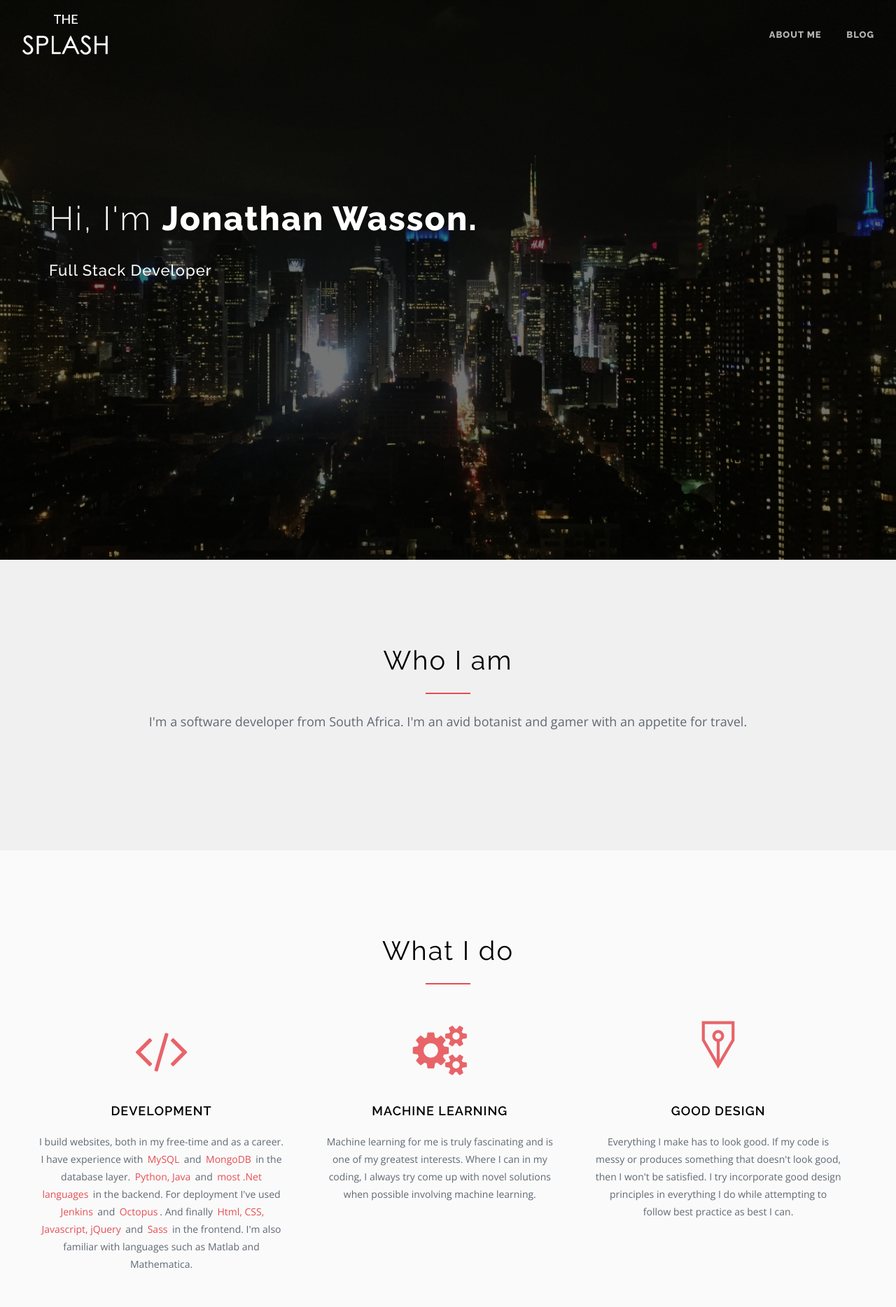
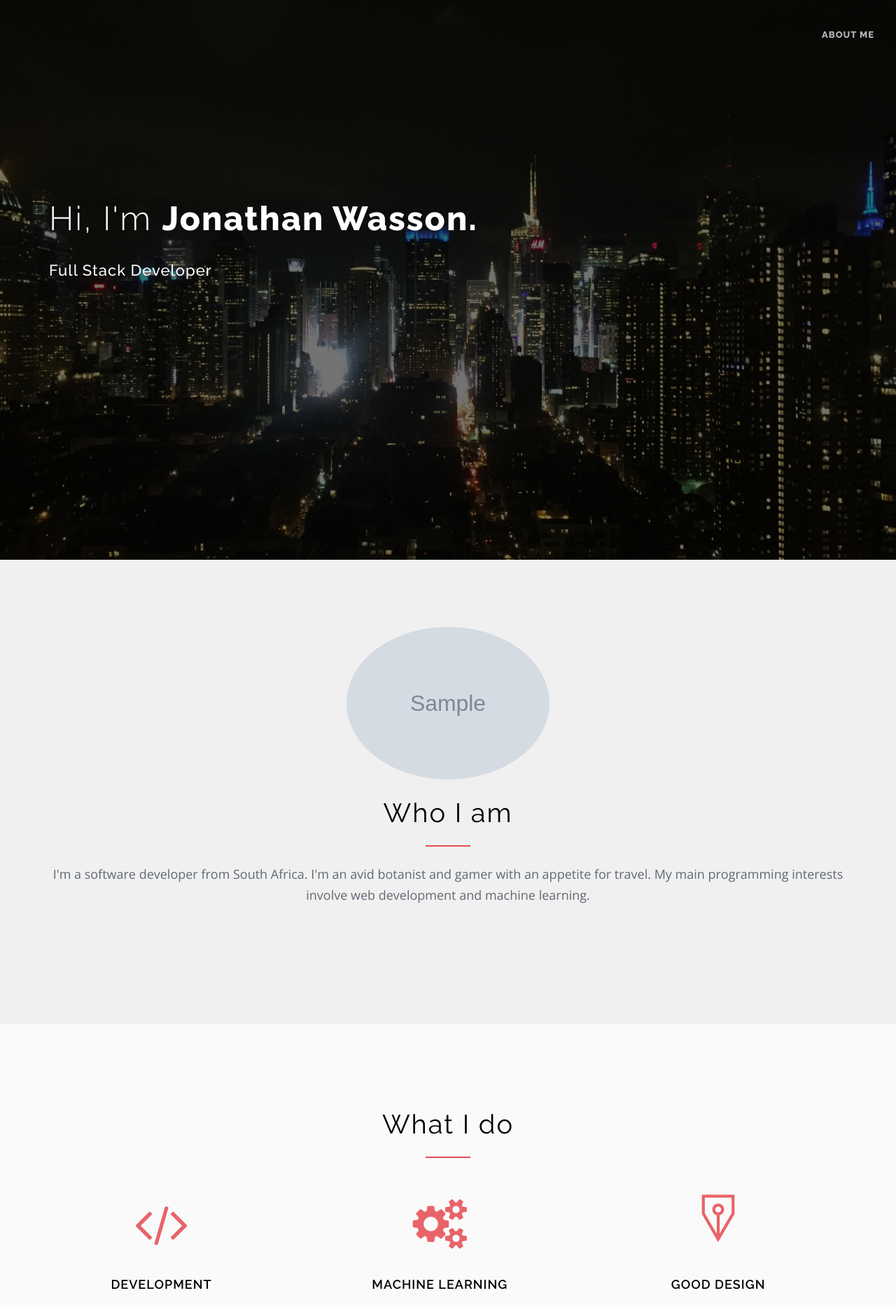
Before and after one commit to jayuuza/johnwasson.io, a Django app: template john_wasson/templates/home/index.html in a window 1280 px wide. Shown: the top 1868 px of the page at 70% size. Run offline with Django 3.2, Linux system fonts and the light colour scheme; the template is opened without the code that fills it: most values are stand-ins (such as "Sample title", 1, 10 or a date in 2020); grey boxes marked "Sample" are stand-in pictures; some libraries are stand-ins or nearby versions.

Commit message:
.ideas ignored. Added more to notable projects. Linked gravatar
My picture is now pulled directly from the gravatar api. Finished the
rest of my basic info. Finished notable projects for now

```diff
--- a/john_wasson/templates/_shared/base.html
+++ b/john_wasson/templates/_shared/base.html
@@ -27,10 +27,10 @@
      <!-- Navigation -->
     <nav class="navbar">
       <div class="container-fluid">
-        <div class="logo">
+{% comment %}        <div class="logo">
           <a class="logo-default" href="index.html"><img src="{% static 'img/logo.png' %}" alt="logo"></a>
           <a class="logo-transparent" href="index.html"><img src="{% static 'img/logo-alt.png' %}" alt="logo"></a>
-        </div>
+        </div>{% endcomment %}
 
         <a class="navbar-toggle" href="#" data-toggle="offcanvas"><i class="fa fa-bars"></i></a>
 
@@ -39,12 +39,15 @@
             <a class="{{ page_home }}" href="#">About me</a>
             <ul>
               <li><a href="#greeting">Overview</a></li>
-              <li><a href="#">Interests</a></li>
-              <li><a href="#">Projects</a></li>
+              <li><a href="#aboutme">Interests</a></li>
+              <li><a href="#demos">Projects</a></li>
+              <li><a href="#contact">Contact me</a></li>
             </ul>
           </li>
 
+{% comment %}
           <li><a class="{{ page_blog }} "href="/blog">Blog</a></li>
+{% endcomment %}
 
         </ul>
       </div>
--- a/john_wasson/templates/home/index.html
+++ b/john_wasson/templates/home/index.html
@@ -18,18 +18,15 @@
       <section id="greeting" class="bg-gray">
         <div class="container">
           <header class="section-header">
-
+            <img class="img-circle" src="{{ gravatar_url }}" alt="image" style="max-width:290px;">
             <h2>Who I am</h2>
-{% comment %}
-            <img class="img-circle" src="{% static 'img/me.jpg' %}" alt="image" style="max-width:290px;">
-{% endcomment %}
-            <p>I'm a software developer from South Africa. I'm an avid botanist and gamer with an appetite for travel.</p>
+            <p>I'm a software developer from South Africa. I'm an avid botanist and gamer with an appetite for travel. My main programming interests involve web development and machine learning.</p>
           </header>
 
 
         </div>
       </section>
-      <section class="no-border-bottom bg-gray-lighter">
+      <section id="aboutme" class="no-border-bottom bg-gray-lighter">
         <div class="container">
           <header class="section-header">
             <h2>What I do</h2>
@@ -51,7 +48,7 @@
                   <div class="icon"><i class="fa fa-cogs"></i></div>
                   <h5>Machine Learning</h5>
                   <p>
-                    Machine learning for me is truly fascinating and is one of my greatest interests. Where I can in my coding, I always try come up with novel solutions when possible involving machine learning.
+                    Machine learning for me is truly fascinating and is one of my greatest interests. Where I can in my coding, I will always try incorporate some machine learning. AAt the very least I'll research novel solution involving machine learning.
                   </p>
                 </li>
 
@@ -114,21 +111,21 @@
 
             <li data-groups="websites">
               <a href="#" target="_blank">
-                <span class="img-scroll" style="background-image: url({% static 'img/makro-preview.png' %})"></span>
+                <span class="img-scroll" style="background-image: url({% static 'img/metronic.png' %})"></span>
               </a>
               <h4 class="text-center">Makro Connect</h4>
-              <p>Since Makro needs to handle such a large number of orders daily, they make us of a very large call centre. Makro Connect is an administrative website I've made to provide tools to these call centre staff which allows them to view orders, customers, payments etc.
-
+              <p>
+                  Since Makro needs to handle such a large number of orders daily, they make us of a very large call centre. Makro Connect is an administrative website I've made to provide tools to these call centre staff which allows them to view orders, customers, payments etc.
               </p>
             </li>
 
             <li data-groups="compsci">
               <a href="#" target="_blank">
-                <span class="img-scroll" style="background-image: url({% static 'img/makro-preview.png' %})"></span>
+                <span class="img-scroll" style="background-image: url({% static 'img/content.png' %})"></span>
               </a>
               <h4 class="text-center">Content Adaptation</h4>
               <p>
-
+                As my Computer Science honours project, I researched ways to provide dynamic content to users based off data gathered on them. For my paper I discussed a method to infer the type of user in a game of Tetris. This was done by observing their actions and modelling the user using a Markov Decision Process.
               </p>
             </li>
           </ul>
@@ -137,7 +134,7 @@
         </div>
       </section>
 
-      <section class="section-sm no-border-bottom">
+{% comment %}      <section class="section-sm no-border-bottom">
         <div class="container">
 
           <div class="row">
@@ -167,6 +164,6 @@
           </div>
 
         </div>
-      </section>
+      </section>{% endcomment %}
     </main>
 {% endblock %}
```
Also changed, not shown: home/views.py (+10 -1 lines), john_wasson/static/img/content.png (added), john_wasson/static/img/metronic.png (added), 3 other files.
